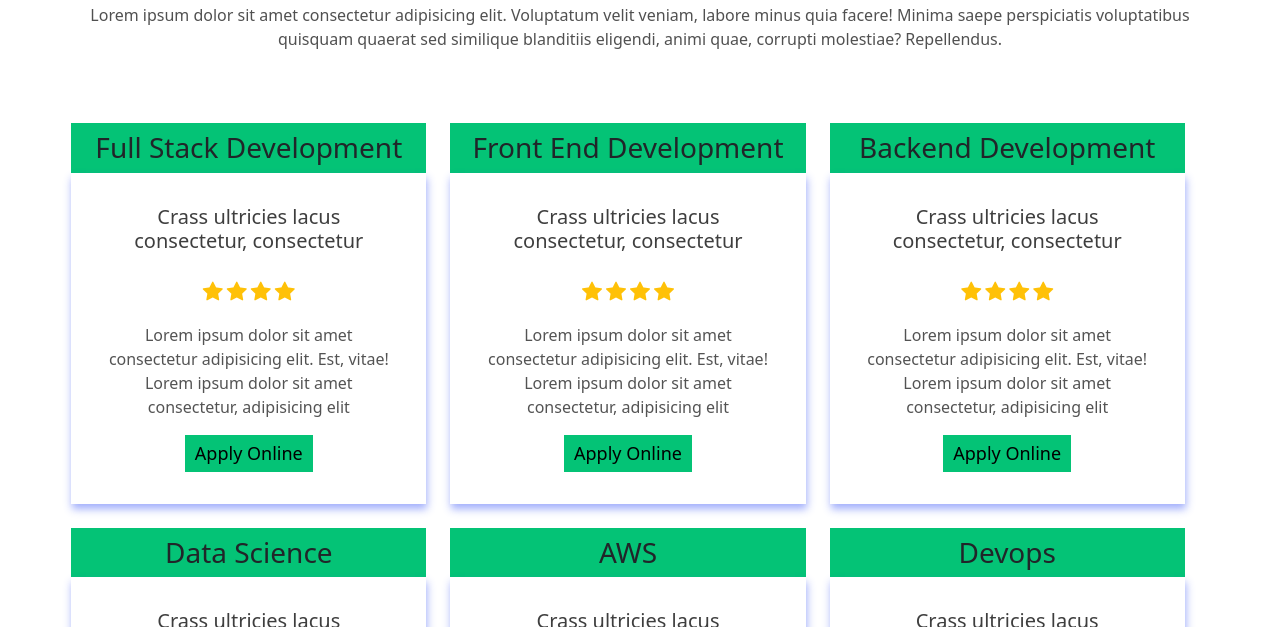
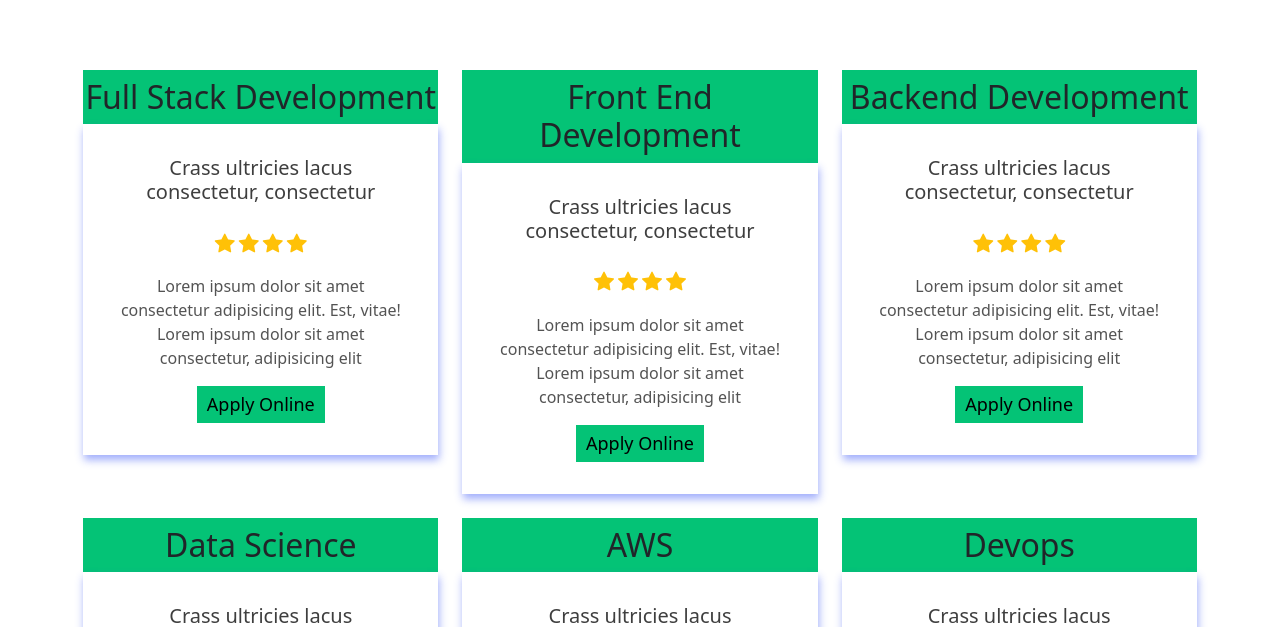
Before and after one commit to shamshad-chachu/Sample-Project, a React (Vite) app: page / in a window 1280 px wide. Shown: the part 1639-2266 px from the top of the page. Built offline with nearby package versions, Linux system fonts and the light colour scheme.

Commit message:
corrected responsive in mobile screen

```diff
--- a/src/home/footer/footer.jsx
+++ b/src/home/footer/footer.jsx
@@ -2,7 +2,7 @@
 import './footer.css'
 function Footer() {
   return (
-    <footer className='row footer ps-md-5 py-md-5 '>
+    <footer className='row footer px-md-5 py-md-5 '>
       <div className="col-12 col-md-5 col-lg-3  ps-md-3 ps-lg-4 ms-md-3 ms-lg-0">
       <i class="bi bi-mortarboard-fill text-success footer-icon"></i>
       <h3 className='d-inline-block ms-1 text-success'>Rj Technology</h3>
--- a/src/home/home.css
+++ b/src/home/home.css
@@ -2,7 +2,7 @@
   background-image: url(../assets/images/baim-hanif-pYWuOMhtc6k-unsplash.jpg);
   background-size:cover;
   background-position: center;
-  height: 80vh;
+  max-height: 80vh;
   padding:5rem 10rem 7rem;
   color: white;
   animation: anime 20s  infinite ;
@@ -108,13 +108,13 @@
   }
 }
 
-@media (max-width:600px) {
+/* @media (max-width:600px) {
   .apply-container{
     max-width: 300px;
     left: 10%;
     bottom: -150px;
   }
-}
+} */
 
 @media (max-width:900px){
   .apply-container{
@@ -122,3 +122,15 @@
     bottom: 100px;
   }
 }
+
+@media (max-width:600px) {
+  .apply-container{
+    max-width: 300px;
+    max-height: 420px;
+    left: 0;
+    bottom:0;
+    top: 0;
+    right:0;
+    margin: auto;
+  }
+}
--- a/src/home/main/main-card.css
+++ b/src/home/main/main-card.css
@@ -4,6 +4,7 @@
 .main-card-h1{
   background-color: rgb(4, 195, 118);
   width: 100%;
+  font-size: 5rem;
 }
 .main-card-card{
     padding: 2rem;
--- a/src/home/main/main-card.jsx
+++ b/src/home/main/main-card.jsx
@@ -6,7 +6,7 @@
   const {handeleApply} =props
   return (
     <div className='col-md-4 col-lg-1 col-12 main-card p-0'>
-      <h2 className='main-card-h1 py-2 m-0 fs-3'>{head}</h2>
+      <h2 className='main-card-h1 py-2 m-0 fs-2 px-sm-0 px-2'>{head}</h2>
       <div className='main-card-card'>
         <h4 className='fs-5 pb-3 main-card-card-h1'>{title}</h4>
         <div className='text-warning fs-5 d-flex justify-content-center gap-1 mb-3'>
--- a/src/home/main/main.jsx
+++ b/src/home/main/main.jsx
@@ -12,7 +12,7 @@
          labore minus quia facere! Minima saepe perspiciatis voluptatibus quisquam quaerat sed similique
         blanditiis eligendi, animi quae, corrupti molestiae? Repellendus.
       </p>
-      <div className="row d-flex gap-4  justify-content-center">
+      <div className="row d-flex gap-4  justify-content-center ms-1 ms-md-0">
         {Card.map((item)=>{
           return <MainCard props = {item} handeleApply = {handeleApply}/>
         })}
```
